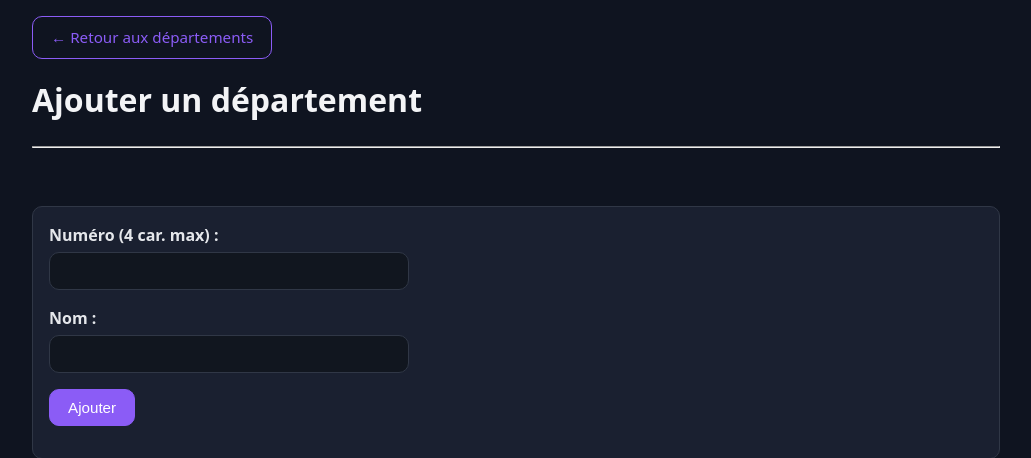
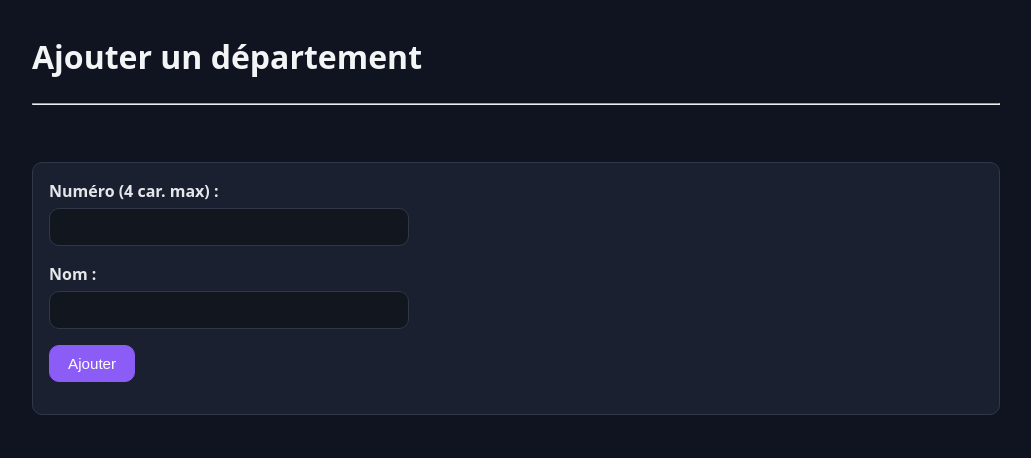
Before and after one commit to JedidiaRakotomalala/SRC-TP-REAL, a PHP site: page /pages/dept_form.php in a window 1280 px wide. Shown: the part 50-508 px from the top of the page, without its empty margins (124-1155 px from the left). Run offline with PHP 8.4, Linux system fonts and the light colour scheme; some libraries are stand-ins or nearby versions.

Commit message:
fix2 dept_form

```diff
--- a/src-tp-real/pages/dept_form.php
+++ b/src-tp-real/pages/dept_form.php
@@ -54,7 +54,6 @@
 
 
         <div class="container">
-        <a href="index.php" class="btn btn-secondary">&larr; Retour aux départements</a>
             <h1 class="mt"><?= $editing ? "Modifier le département $dept_no" : "Ajouter un département" ?></h1>
             <hr>
 
```
